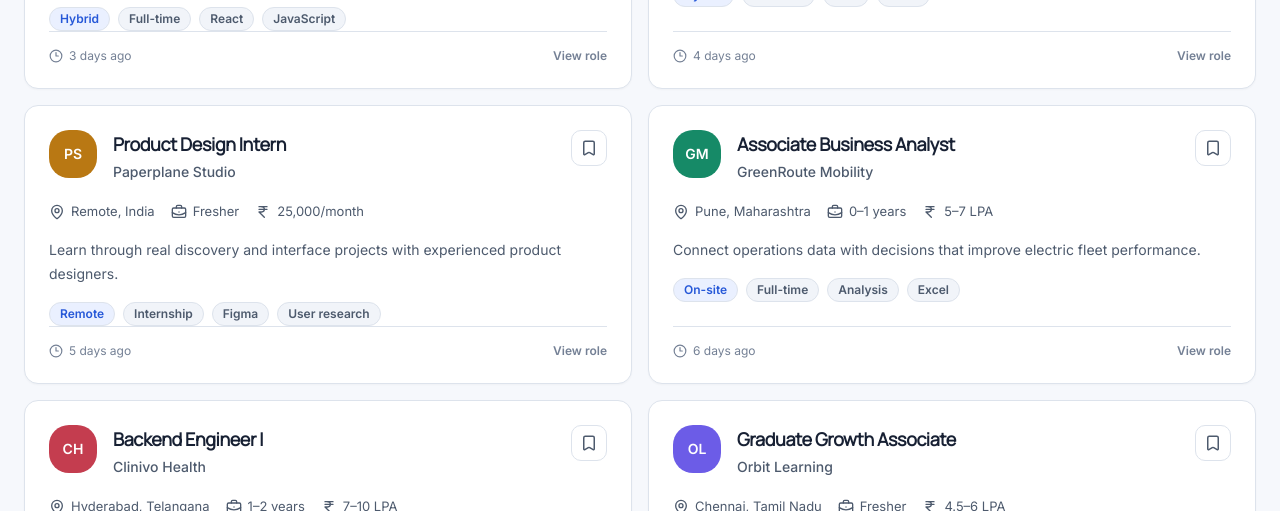
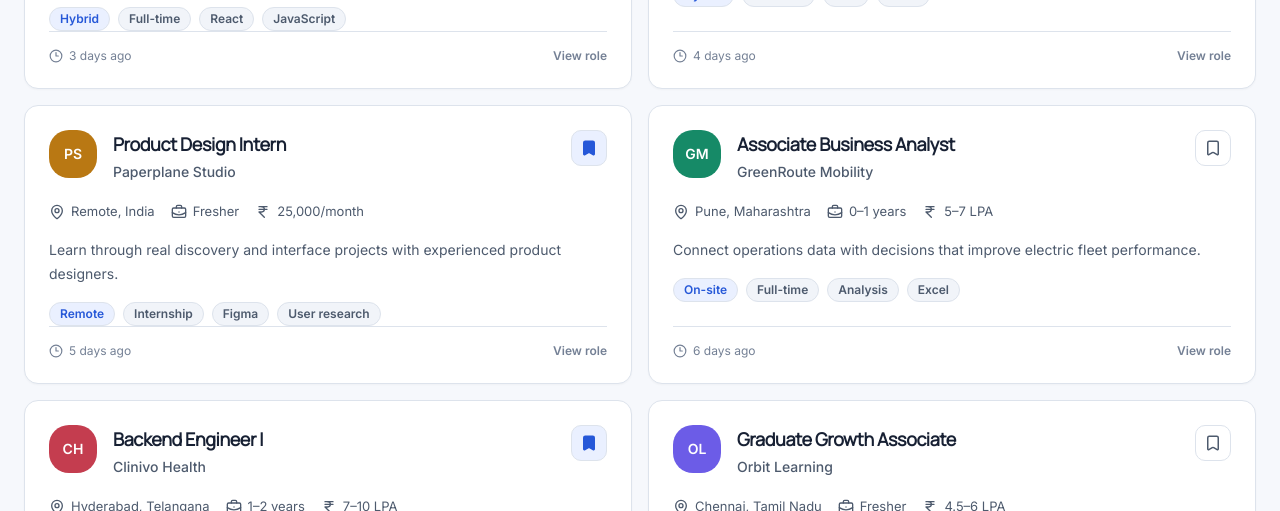
Before and after one commit to Sravanramaraju/CareerBridge-full-stack-off-campus-recruitment-platform-with-AI-assisted-r-sum-screening., a React (Vite) app: page / in a window 1280 px wide. Shown: the part 1100-1611 px from the top of the page. Built offline with nearby package versions, Linux system fonts and the light colour scheme.

Commit message:
feat: enable saving featured jobs

```diff
--- a/src/pages/public/HomePage.jsx
+++ b/src/pages/public/HomePage.jsx
@@ -8,6 +8,7 @@
 import { JobSearchBar } from '@/src/components/jobs/JobSearchBar';
 import { buttonVariants } from '@/src/components/ui/Button';
 import { careerResources, companies, jobs } from '@/src/data/mockData';
+import { useAppStore } from '@/src/store/useAppStore';
 
 const browseChips = [
   'Fresher', 'Internship', 'Remote', 'Software Engineering', 'Data & Analytics',
@@ -41,6 +42,8 @@
 
 export function HomePage() {
   const featuredJobs = jobs.filter((job) => job.featured).slice(0, 6);
+  const savedJobIds = useAppStore((state) => state.savedJobIds);
+  const toggleSavedJob = useAppStore((state) => state.toggleSavedJob);
 
   return (
     <>
@@ -97,7 +100,14 @@
           </Link>
         </div>
         <div className="mt-8 grid gap-4 lg:grid-cols-2">
-          {featuredJobs.map((job) => <JobCard key={job.id} job={job} />)}
+          {featuredJobs.map((job) => (
+            <JobCard
+              key={job.id}
+              job={job}
+              isSaved={savedJobIds.includes(job.id)}
+              onSave={toggleSavedJob}
+            />
+          ))}
         </div>
       </section>
 
```
